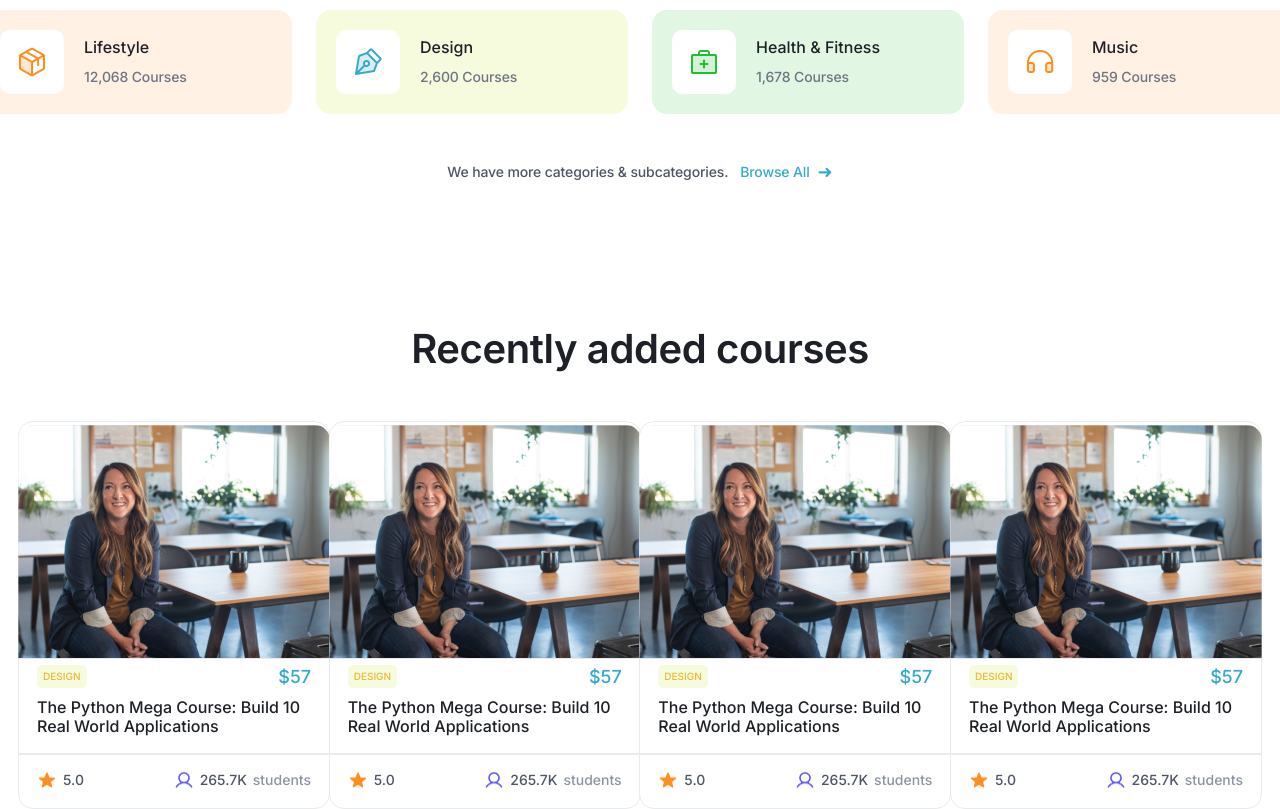
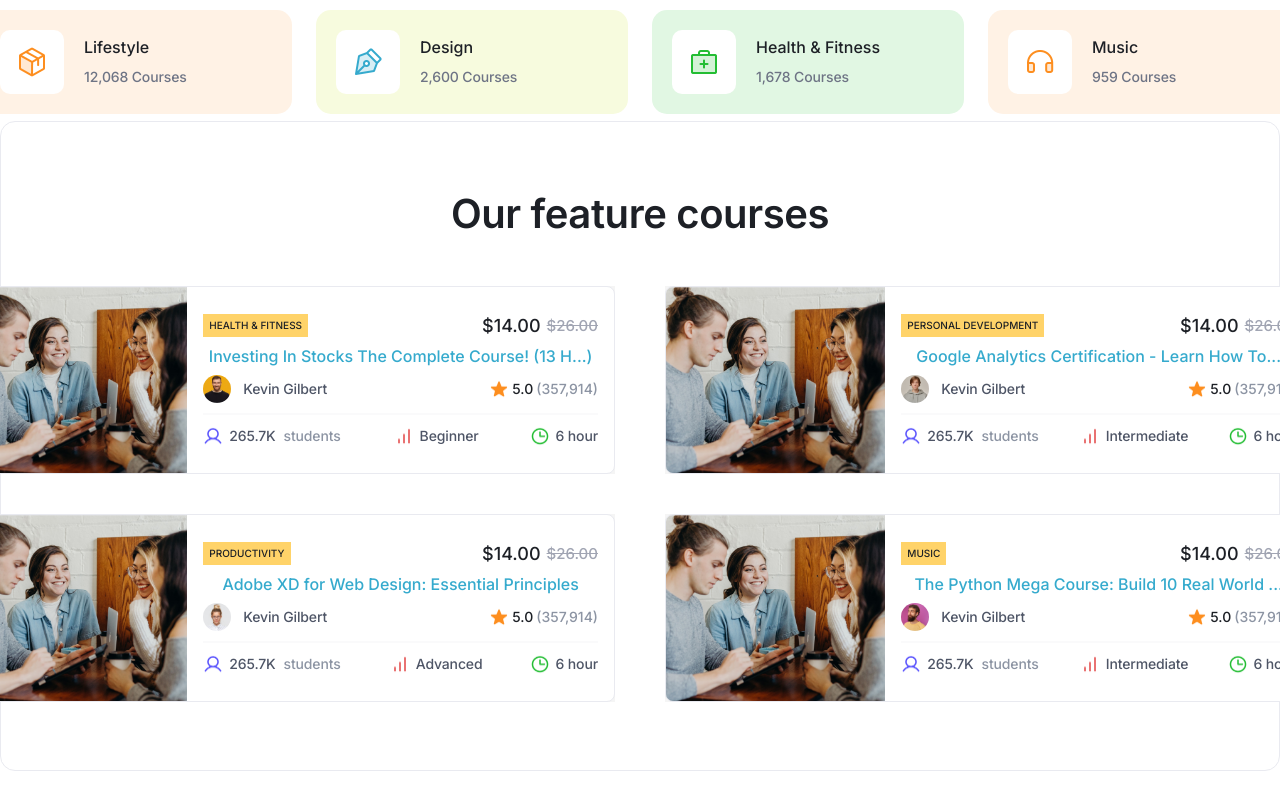
Before and after one commit to MK384/The-Platform, an Angular app in the folder The-Platform-frontend/: page / in a window 1280 px wide. Shown: the part 1060-1869 px from the top of the page. Built offline with nearby package versions, Linux system fonts and the light colour scheme.

Commit message:
some enhancement in styling.

```diff
--- a/The-Platform-frontend/src/app/components/become-instructor-card/become-instructor-card.component.css
+++ b/The-Platform-frontend/src/app/components/become-instructor-card/become-instructor-card.component.css
@@ -63,6 +63,12 @@ p {
     border-radius: 8px;
     cursor: pointer;
     margin-top: 20px;
+    transition: all 0.3s ease-in-out;
+}
+
+.start-teaching:hover{
+    background: #fac69c;
+    color: #ffffff;
 }
 
 /* Arrow icon */
--- a/The-Platform-frontend/src/app/components/course-card/course-card.component.css
+++ b/The-Platform-frontend/src/app/components/course-card/course-card.component.css
@@ -2,7 +2,7 @@
 * {
     margin: 0;
     padding: 0;
-    box-sizing: border-box;
+    /* box-sizing: border-box; */
     font-family: 'Inter', sans-serif;
 }
 
@@ -19,6 +19,16 @@
     background: #FFFFFF;
     border: 1px solid #E9EAF0;
     border-radius: 15px;
+    transition: all 0.5s ease-in-out;
+    cursor: pointer;
+}
+
+.course-card:hover {
+
+    background: #edf1f3;
+    border-color: #c0c2cb;
+    box-shadow: 0px 12px 32px rgba(29, 32, 38, 0.1);
+    scale: 1.05;
 }
 
 /* Course Image */
--- a/The-Platform-frontend/src/app/components/detailed-course-card/detailed-course-card.component.css
+++ b/The-Platform-frontend/src/app/components/detailed-course-card/detailed-course-card.component.css
@@ -8,9 +8,19 @@
     width: 648px;
     height: 188px;
     background: #FFFFFF;
-    box-shadow: 0px 12px 32px rgba(29, 32, 38, 0.1);
     border-radius: 8px;
     overflow: hidden;
+    border: 1px solid #E9EAF0;
+    transition: all 0.5s ease-in-out;
+    cursor: pointer;
+
+}
+.course-card:hover {
+
+    background: #edf1f3;
+    border-color: #c0c2cb;
+    box-shadow: 0px 12px 32px rgba(29, 32, 38, 0.1);
+    scale: 1.05;
 }
 
 .course-image {
--- a/The-Platform-frontend/src/app/components/home-page/home-page.component.css
+++ b/The-Platform-frontend/src/app/components/home-page/home-page.component.css
@@ -301,6 +301,36 @@
 
 
 /* --------------------------------------------------------------- */
+/* Feature Courses Section */
+/* ---------------------------------------------------------------- */
+
+/* General Section Styling */
+.feature-courses-section {
+  display: flex;
+  flex-direction: column;
+  justify-content: center;
+  align-items: center;
+  padding: 80px;
+  gap: 40px;
+  background: #FFFFFF;
+  border: 1px solid #E9EAF0;
+  border-radius: 15px;
+  text-align: center;
+  max-width: 1480px;
+  max-height: 650px;
+
+  position: relative;
+  margin: auto;
+  /* Centers it horizontally */
+  /* top: 50%; */
+  /* Moves it back up by half of its height */
+  /* transform: translateY(-30%);  */
+  margin-top: -10%;
+  position: relative;
+  z-index: 1;
+}
+
+/* --------------------------------------------------------------- */
 /* Recently Added Section */
 /* ---------------------------------------------------------------- */
 
@@ -565,6 +595,7 @@
 .col-md-2 {
   display: flex;
   justify-content: center;
+  gap: 50px   ;
 }
 
 /* Browse Section */
--- a/The-Platform-frontend/src/app/components/home-page/home-page.component.html
+++ b/The-Platform-frontend/src/app/components/home-page/home-page.component.html
@@ -48,6 +48,26 @@
 
 <!-- feature courses section  -->
 
+<section class="feature-courses-section">
+  <h2 class="section-title">Our feature courses</h2>
+
+  <div class="row justify-content-center">
+
+    <div class="col-md-2 col-sm-6">
+      <app-detailed-course-card [card]="featuredCourses[0]"></app-detailed-course-card>
+      <app-detailed-course-card [card]="featuredCourses[1]"></app-detailed-course-card>
+    </div>
+
+  </div>
+  <div class="row justify-content-center">
+
+    <div class="col-md-2 col-sm-6">
+      <app-detailed-course-card [card]="featuredCourses[2]"></app-detailed-course-card>
+      <app-detailed-course-card [card]="featuredCourses[3]"></app-detailed-course-card>
+    </div>
+
+  </div>
+</section>
 
 <!-- recently added section  -->
 <section class="recently-added-section">
--- a/The-Platform-frontend/src/app/components/home-page/home-page.component.ts
+++ b/The-Platform-frontend/src/app/components/home-page/home-page.component.ts
@@ -5,11 +5,13 @@ import { InstructorCardComponent } from "../instructor-card/instructor-card.comp
 import { BecomeInstructorCardComponent } from "../become-instructor-card/become-instructor-card.component";
 import { InstructorCardProps } from '../../../core/interfaces/InstuctorCardProps.interface';
 import { CourseCardComponent } from "../course-card/course-card.component";
+import { DetailedCourseCardProps } from '../../../core/interfaces/DetailedCourseCardProps.interface';
+import { DetailedCourseCardComponent } from "../detailed-course-card/detailed-course-card.component";
 
 @Component({
   selector: 'app-home-page',
   standalone: true,
-  imports: [CategoryCardComponent, InstructorCardComponent, BecomeInstructorCardComponent, CourseCardComponent],
+  imports: [CategoryCardComponent, InstructorCardComponent, BecomeInstructorCardComponent, CourseCardComponent, DetailedCourseCardComponent],
   templateUrl: './home-page.component.html',
   styleUrl: './home-page.component.css'
 })
@@ -134,6 +136,66 @@ export class HomePageComponent implements OnInit, OnDestroy {
     }
 ];
 
+ featuredCourses: DetailedCourseCardProps[] = [
+  {
+    title: "Investing In Stocks The Complete Course! (13 H...)",
+    category: "HEALTH & FITNESS",
+    instructor: "Kevin Gilbert",
+    instructorImageUrl: "../../../assets/instructor-asset/instructor1.png",
+    price: 14.00,
+    oldPrice: 26.00,
+    rating: 5.0,
+    reviewCount: 357914,
+    enrolledStudents: 265700,
+    difficultyLevel: "Beginner",
+    duration: 6,
+    imageUrl: "../../../assets/course-images/course-image.png"
+  },
+  {
+    title: "Google Analytics Certification - Learn How To...",
+    category: "PERSONAL DEVELOPMENT",
+    instructor: "Kevin Gilbert",
+    instructorImageUrl: "../../../assets/instructor-asset/instructor2.png",
+    price: 14.00,
+    oldPrice: 26.00,
+    rating: 5.0,
+    reviewCount: 357914,
+    enrolledStudents: 265700,
+    difficultyLevel: 'Intermediate',
+    duration: 6,
+    imageUrl: "../../../assets/course-images/course-image.png"
+  },
+  {
+    title: "Adobe XD for Web Design: Essential Principles",
+    category: "PRODUCTIVITY",
+    instructor: "Kevin Gilbert",
+    instructorImageUrl: "../../../assets/instructor-asset/instructor3.png",
+    price: 14.00,
+    oldPrice: 26.00,
+    rating: 5.0,
+    reviewCount: 357914,
+    enrolledStudents: 265700,
+    difficultyLevel: 'Advanced',
+    duration: 6,
+    imageUrl: "../../../assets/course-images/course-image.png"
+  },
+  {
+    title: "The Python Mega Course: Build 10 Real World ...",
+    category: "MUSIC",
+    instructor: "Kevin Gilbert",
+    instructorImageUrl: "../../../assets/instructor-asset/instructor4.png",
+    price: 14.00,
+    oldPrice: 26.00,
+    rating: 5.0,
+    reviewCount: 357914,
+    enrolledStudents: 265700,
+    difficultyLevel:  'Intermediate',
+    duration: 6,
+    imageUrl: "../../../assets/course-images/course-image.png"
+  }
+];
+
+
 
   images: string[] = [
     "../../../assets/intro-images/intro1.jpeg",
--- a/The-Platform-frontend/src/app/components/instructor-card/instructor-card.component.css
+++ b/The-Platform-frontend/src/app/components/instructor-card/instructor-card.component.css
@@ -18,6 +18,14 @@
     background: #FFFFFF;
     border: 1px solid #E9EAF0;
     border-radius: 15px;
+    cursor: pointer;
+    transition: all 0.5s ease-in-out;
+}
+.instructor-card:hover {
+
+    border-color: #c0c2cb;
+    box-shadow: 0px 12px 32px rgba(29, 32, 38, 0.1);
+    scale: 1.05;
 }
 
 /* Instructor Image */
```
